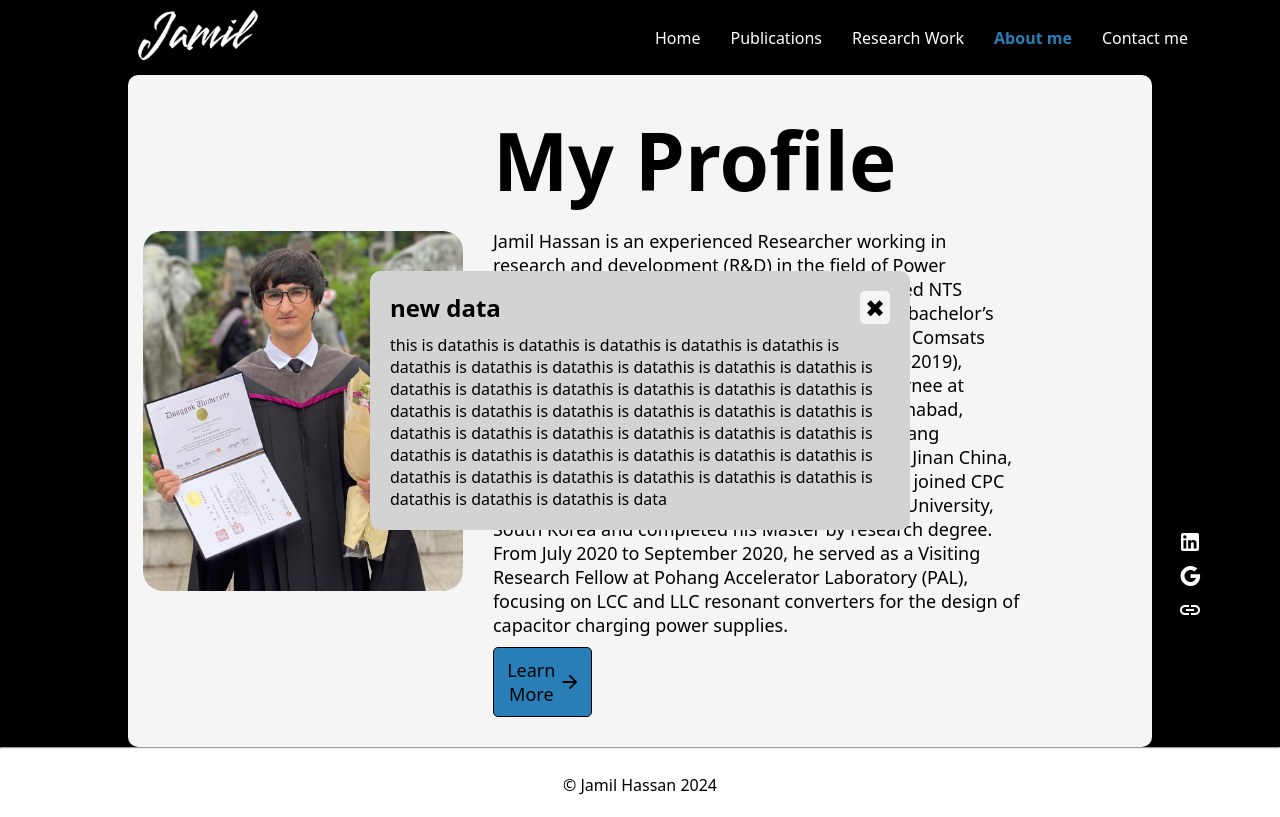
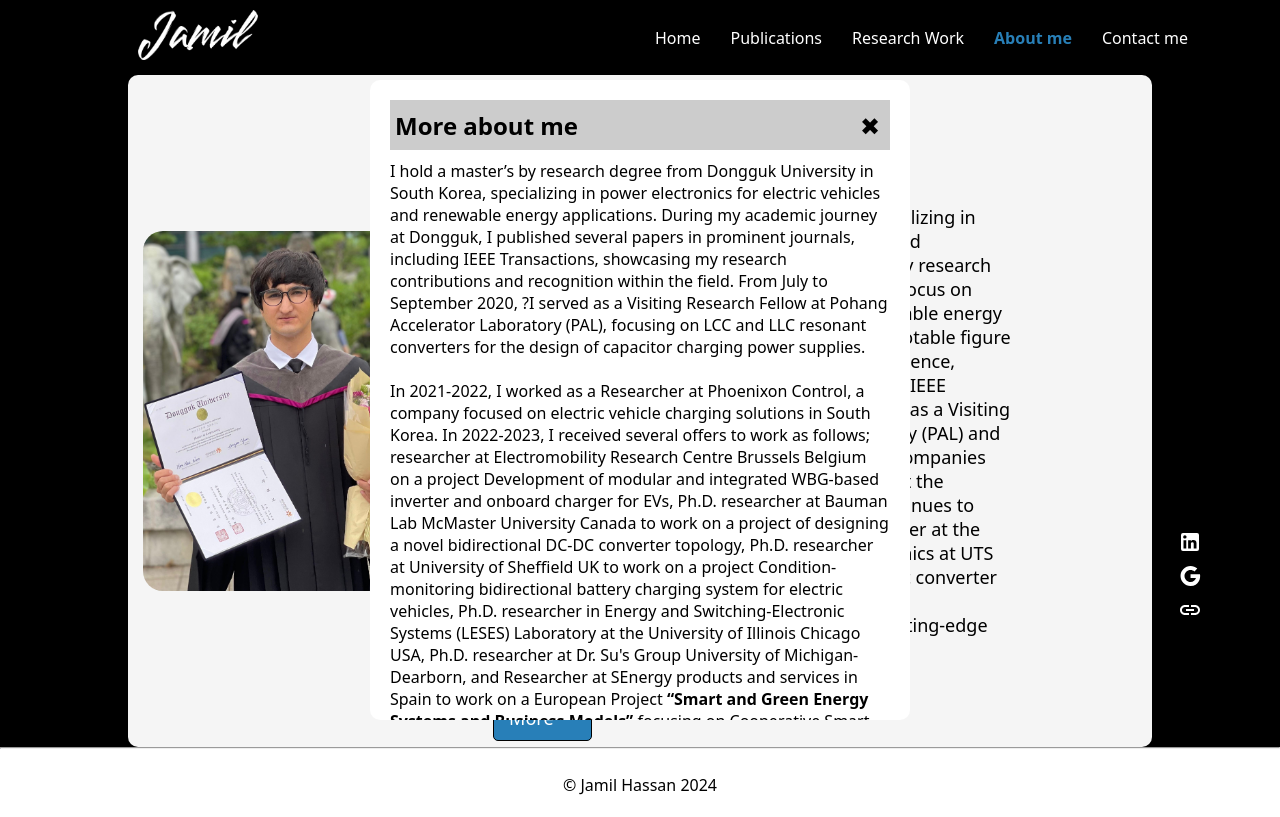
Before and after one commit to shahzaibsaleem665/jamil-pf, a React (Create React App) app: page /about-me in a window 1280 px wide. Both pictures are taken after a click on the button "Learn More". Built offline with nearby package versions, Linux system fonts and the light colour scheme; a web font is replaced by a local one.

Commit message:
working on popUp

```diff
--- a/src/Components/PopUp.css
+++ b/src/Components/PopUp.css
@@ -16,11 +16,25 @@
   position: relative;
   width: 500px;
   max-width: 90%;
-  max-height: 90%;
-  background: rgb(211, 211, 211);
+  max-height: 75%;
+  background: white;
   padding: 20px;
   border-radius: 10px;
   overflow-y: auto; /* Enable scrolling if content exceeds popup height */
+}
+
+
+.popup__inner::-webkit-scrollbar {
+  width: 5px; /* Adjust the width of the scrollbar */
+}
+
+.popup__inner::-webkit-scrollbar-track {
+  background-color: transparent; /* Make the scrollbar track transparent */
+}
+
+.popup__inner::-webkit-scrollbar-thumb {
+  background-color: #CCC; /* Light color for scrollbar thumb */
+  border-radius: 5px; /* Rounded corners for the thumb */
 }
 
 .popup__header {
@@ -28,6 +42,9 @@
   justify-content: space-between;
   align-items: center;
   margin-bottom: 10px;
+  height: 40px;
+  padding: 5px;
+  background-color: #CCC;
 }
 
 .popup__header h2 {
@@ -40,7 +57,5 @@
   font-size: 24px;
   width: 30px;
   align-items: center;
-  border-radius: 5px;
   justify-content: center;
-  background-color: whitesmoke
 }
--- a/src/Pages/About.css
+++ b/src/Pages/About.css
@@ -62,7 +62,14 @@
     font-size: 18px;
     align-items: center;
     justify-content: space-between;
+    color: white;
+
 }
+.about__button:hover  {
+    cursor: pointer;
+}
+
 .about__button > .MuiSvgIcon-root {
     font-size: 22px
+
 }
--- a/src/Pages/About.js
+++ b/src/Pages/About.js
@@ -20,10 +20,20 @@ function About() {
             </div>
             <div className="about__mainRight">
             <h1>My Profile</h1>
-            <p>Jamil Hassan is an experienced Researcher working in research and development (R&D) in the field of Power Electronics. In 2015, he was awarded a fully funded NTS scholarship for his bachelor’s studies. He holds a bachelor’s degree in electrical (Power) Engineering from the Comsats University Islamabad, Abbottabad Campus (2015-2019), Pakistan. In 2018, he worked as an Electrical Internee at Islamabad Electric Supply Company (IESCO), Islamabad, Pakistan. In 2019, he was selected for MS at Zhejiang University Hangzhou China, Shandong University Jinan China, and Dongguk University South Korea. In 2019, he joined CPC (Control and Power Conversion) Lab at Dongguk University, South Korea and completed his Master by research degree. From July 2020 to September 2020, he served as a Visiting Research Fellow at Pohang Accelerator Laboratory (PAL), focusing on LCC and LLC resonant converters for the design of capacitor charging power supplies.
+            <p>Meet Jamil Hassan, a seasoned Researcher specializing in Power Electronics within the realm of research and development (R&D). Holding a master’s degree by research from Dongguk University in South Korea, with a focus on power electronics for electric vehicles and renewable energy applications, Jamil has established himself as a notable figure in the field. With a track record of academic excellence, including publications in prestigious journals like IEEE Transactions, Jamil's expertise extends to serving as a Visiting Research Fellow at Pohang Accelerator Laboratory (PAL) and undertaking roles at esteemed institutions and companies worldwide. Currently pursuing doctoral studies at the University of Technology Sydney (UTS), Jamil continues to contribute to the field while serving as a researcher at the Centre for Electrical Machines and Power Electronics at UTS Tech Lab. With a keen interest in power electronic converter topologies, renewable energy integration, and EV applications, Jamil remains at the forefront of cutting-edge research in the field of Power Electronics.
             </p>
             <button className='about__button' onClick={togglePopup}>Learn More <ArrowForwardIcon /></button>
-            <PopUp  isOpen={isOpen} togglePopup={togglePopup} heading='new data' content='this is datathis is datathis is datathis is datathis is datathis is datathis is datathis is datathis is datathis is datathis is datathis is datathis is datathis is datathis is datathis is datathis is datathis is datathis is datathis is datathis is datathis is datathis is datathis is datathis is datathis is datathis is datathis is datathis is datathis is datathis is datathis is datathis is datathis is datathis is datathis is datathis is datathis is datathis is datathis is datathis is datathis is datathis is datathis is datathis is data'/>
+            <PopUp  isOpen={isOpen} togglePopup={togglePopup} heading='More about me' content= {<> I hold a master’s by research degree from Dongguk University in South Korea, specializing in power electronics for electric vehicles and renewable energy applications. During my academic journey at Dongguk, I published several papers in prominent journals, including IEEE Transactions, showcasing my research contributions and recognition within the field. From July to September 2020, ?I served as a Visiting Research Fellow at Pohang Accelerator Laboratory (PAL), focusing on LCC and LLC resonant converters for the design of capacitor charging power supplies.<br></br><br></br>
+
+In 2021-2022, I worked as a Researcher at Phoenixon Control, a company focused on electric vehicle charging solutions in South Korea.
+
+In 2022-2023, I received several offers to work as follows; researcher at Electromobility Research Centre Brussels Belgium on a project Development of modular and integrated WBG-based inverter and onboard charger for EVs, Ph.D. researcher at Bauman Lab McMaster University Canada to work on a project of designing a novel bidirectional DC-DC converter topology, Ph.D. researcher at University of Sheffield UK to work on a project Condition-monitoring bidirectional battery charging system for electric vehicles, Ph.D. researcher in Energy and Switching-Electronic Systems (LESES) Laboratory at the  University of Illinois Chicago USA, Ph.D. researcher at Dr. Su's Group University of Michigan-Dearborn, and Researcher at SEnergy products and services in Spain to work on a European Project <strong>“Smart and Green Energy Systems and Business Models” </strong> focusing on Cooperative Smart Inverters for Solar PV plants.<br></br><br></br>
+
+In June 2022, I joined SENERGY Products and Services in Spain, where I worked on a European Union-based project called <strong>'Cooperative Smart Inverters'</strong> in collaboration with the Warsaw University of Technology (WUT) in Poland as part of a prestigious Marie Curie Fellowship.
+In November 2023, I joined the University of Technology Sydney (UTS), where I am currently pursuing my doctoral studies. Additionally, I serves as a researcher at the Centre for Electrical Machines and Power Electronics at UTS Tech Lab.<br></br> <br></br>
+I have 8 publications, including 4 journal papers in top-tier IEEE transaction journals and 4 conference papers.</>}
+
+/>
 
             </div>
         </div>
```
